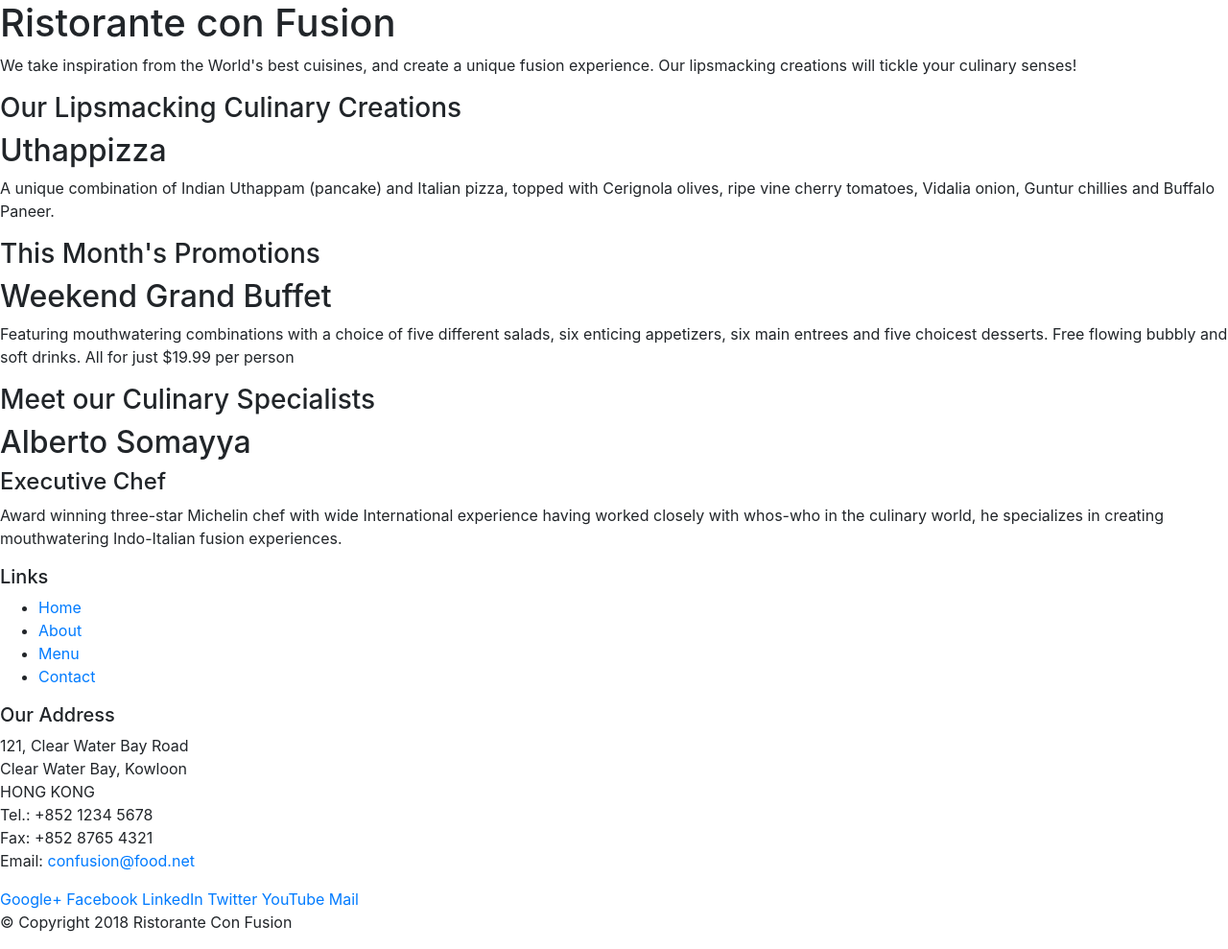
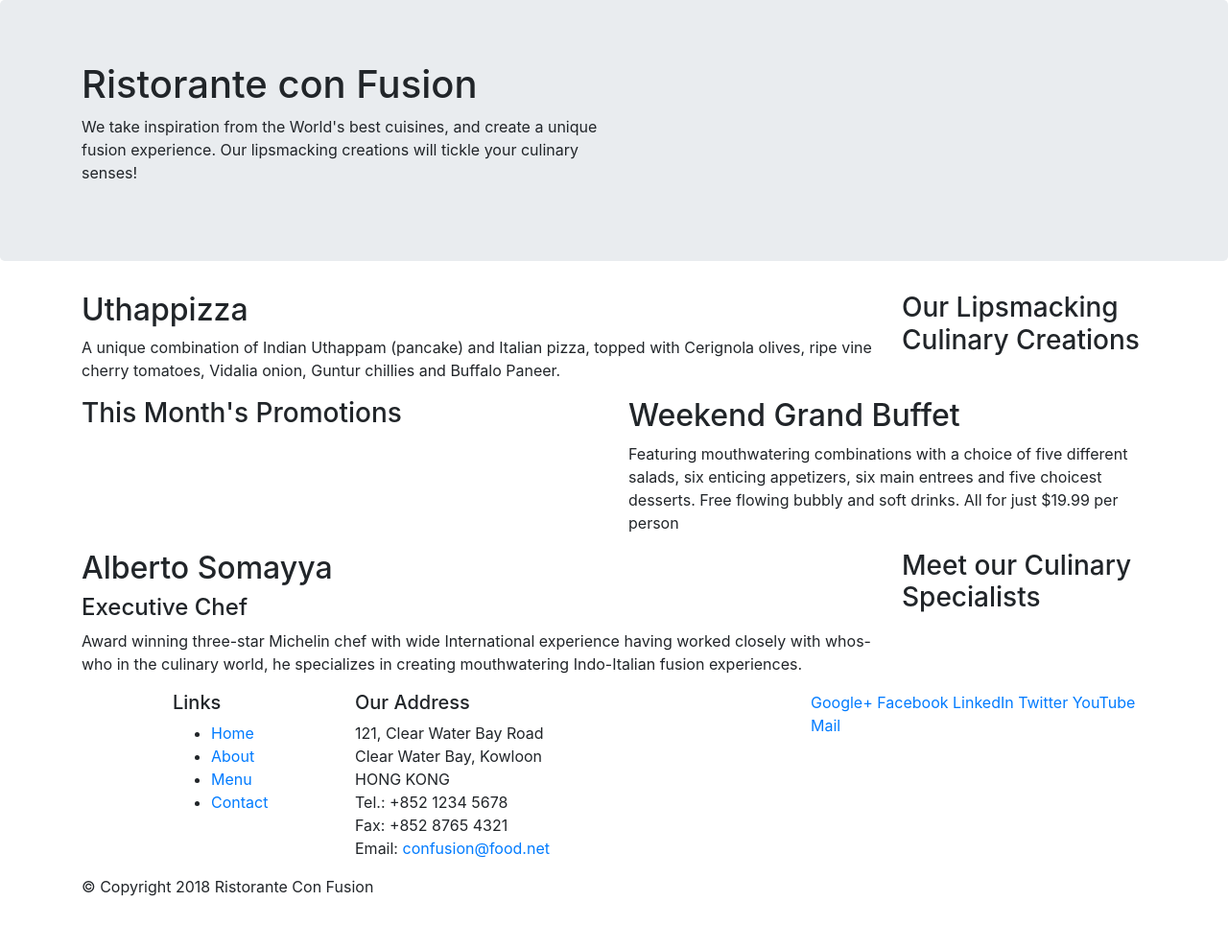
Before and after one commit to ansh8tu/Confusion, a website: page index.html in a window 1280 px wide. Shown: the whole page at 96% size. After the commit the page ends 952 px from the top, so only its background shows below. Drawn offline with nearby package versions, Linux system fonts and the light colour scheme.

Commit message:
Bootstrap Grid Pt-1

```diff
--- a/index.html
+++ b/index.html
@@ -13,46 +13,46 @@
     <link rel="stylesheet" href="node_modules/bootstrap/dist/css/bootstrap.min.css">
 <body>
 
-    <header>
-        <div>
-            <div>
-                <div>
+    <header class="jumbotron">
+        <div class="container">
+            <div class="row">
+                <div class="col-12 col-sm-6">
                     <h1>Ristorante con Fusion</h1>
                     <p>We take inspiration from the World's best cuisines, and create a unique fusion experience. Our lipsmacking creations will tickle your culinary senses!</p>
                 </div>
-                <div>
+                <div class="col-12 col-sm">
                 </div>
             </div>
         </div>
     </header>
 
-    <div>
-        <div>
-            <div>
+    <div class="container">
+        <div class="row">
+            <div class="col-12 col-sm-4 order-sm-last col-md-3">
                 <h3>Our Lipsmacking Culinary Creations</h3>
             </div>
-            <div>
+            <div class="col col-sm order-sm-first col-md">
                 <h2>Uthappizza</h2>
                 <p>A unique combination of Indian Uthappam (pancake) and Italian pizza, topped with Cerignola olives, ripe vine cherry tomatoes, Vidalia onion, Guntur chillies and Buffalo Paneer.</p>
             </div>
         </div>
 
 
-        <div>
-            <div>
+        <div class="row">
+            <div class="col-12 col-sm-6">
                 <h3>This Month's Promotions</h3>
             </div>
-            <div>
+            <div class="col col-sm col-md">
                 <h2>Weekend Grand Buffet</h2>
                 <p>Featuring mouthwatering combinations with a choice of five different salads, six enticing appetizers, six main entrees and five choicest desserts. Free flowing bubbly and soft drinks. All for just $19.99 per person </p>
             </div>
         </div>
 
-        <div>
-            <div>
+        <div class="row">
+            <div class="col-12 col-sm-4 order-sm-last col-md-3">
                 <h3>Meet our Culinary Specialists</h3>
             </div>
-            <div>
+            <div class="col col-sm order-sm-first col-md">
                 <h2>Alberto Somayya</h2>
                 <h4>Executive Chef</h4>
                 <p>Award winning three-star Michelin chef with wide International experience having worked closely with whos-who in the culinary world, he specializes in creating mouthwatering Indo-Italian fusion experiences. </p>
@@ -61,9 +61,9 @@
     </div>
 
     <footer>
-        <div>
-            <div>
-                <div>
+        <div class="container">
+            <div class="row">
+                <div class="col-4 offset-1 col-sm-2">
                     <h5>Links</h5>
                     <ul>
                         <li><a href="#">Home</a></li>
@@ -72,7 +72,7 @@
                         <li><a href="#">Contact</a></li>
                     </ul>
                 </div>
-                <div>
+                <div class="col-7 col-sm-5">
                     <h5>Our Address</h5>
                     <address>
 		              121, Clear Water Bay Road<br>
@@ -83,7 +83,7 @@
 		              Email: <a href="mailto:confusion@food.net">confusion@food.net</a>
 		           </address>
                 </div>
-                <div>
+                <div class="col-12 col-sm-4">
                     <div>
                         <a href="http://google.com/+">Google+</a>
                         <a href="http://www.facebook.com/profile.php?id=">Facebook</a>
@@ -94,8 +94,8 @@
                     </div>
                 </div>
            </div>
-           <div>
-                <div>
+           <div class="row">
+                <div class="col-auto">
                     <p>© Copyright 2018 Ristorante Con Fusion</p>
                 </div>
            </div>
```
